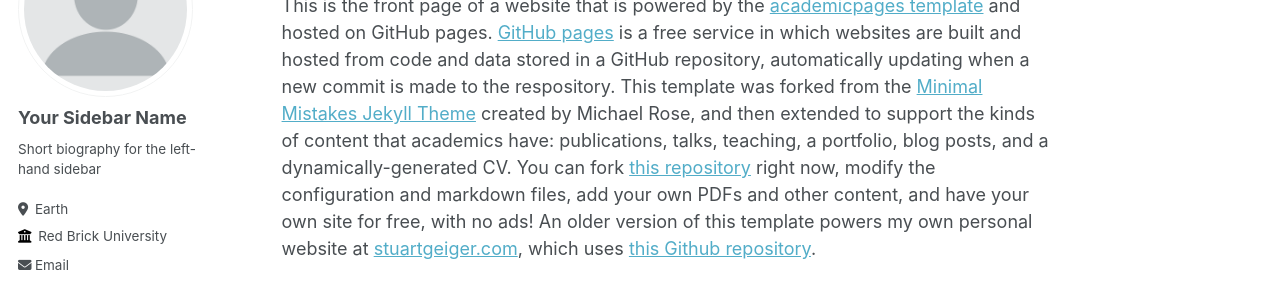
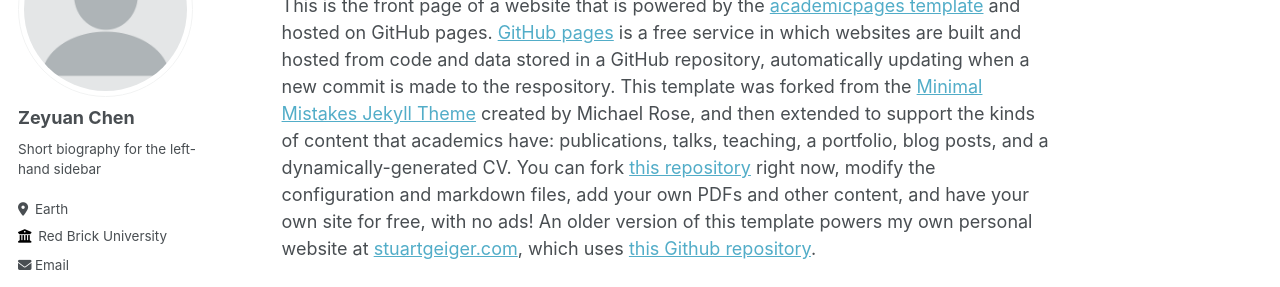
Before and after one commit to chenzyn/chenzyn.github.io, a Jekyll site: the page built from _pages/about.md, in a window 1280 px wide. Shown: the part 164-451 px from the top of the page. Built offline with Jekyll 4.4.1, drawn with Linux system fonts in a browser that asks for light colours; some web fonts are replaced.

Commit message:
Update _config.yml

```diff
--- a/_config.yml
+++ b/_config.yml
@@ -22,7 +22,7 @@
 author:
   # Biographic information
   avatar           : "profile.png"
-  name             : "Your Sidebar Name"
+  name             : "Zeyuan Chen"
   pronouns         : # example: "she/her"
   bio              : "Short biography for the left-hand sidebar"
   location         : "Earth"
```
